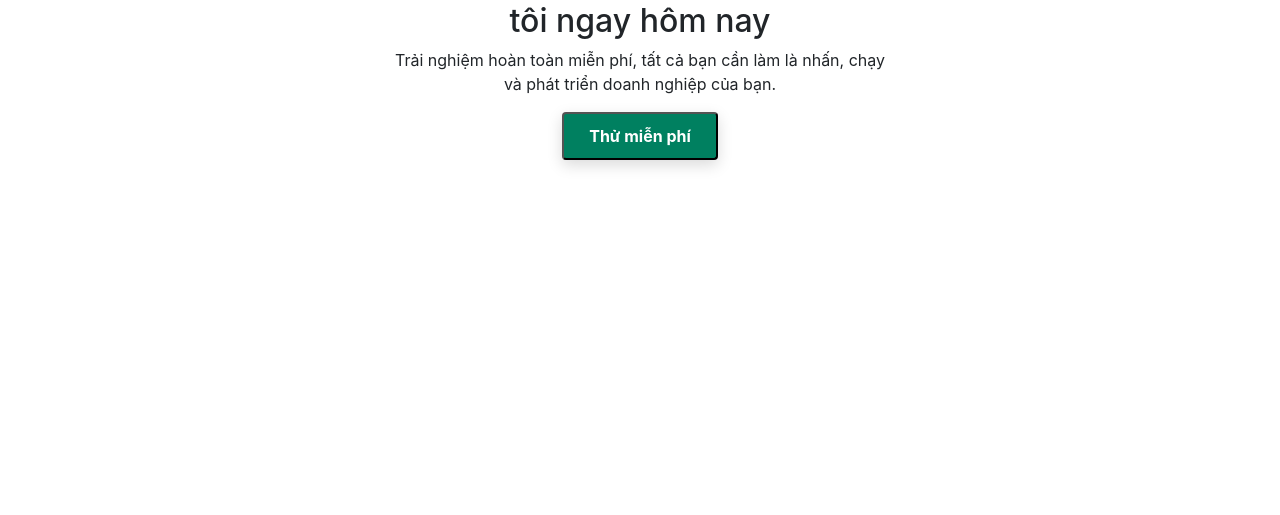
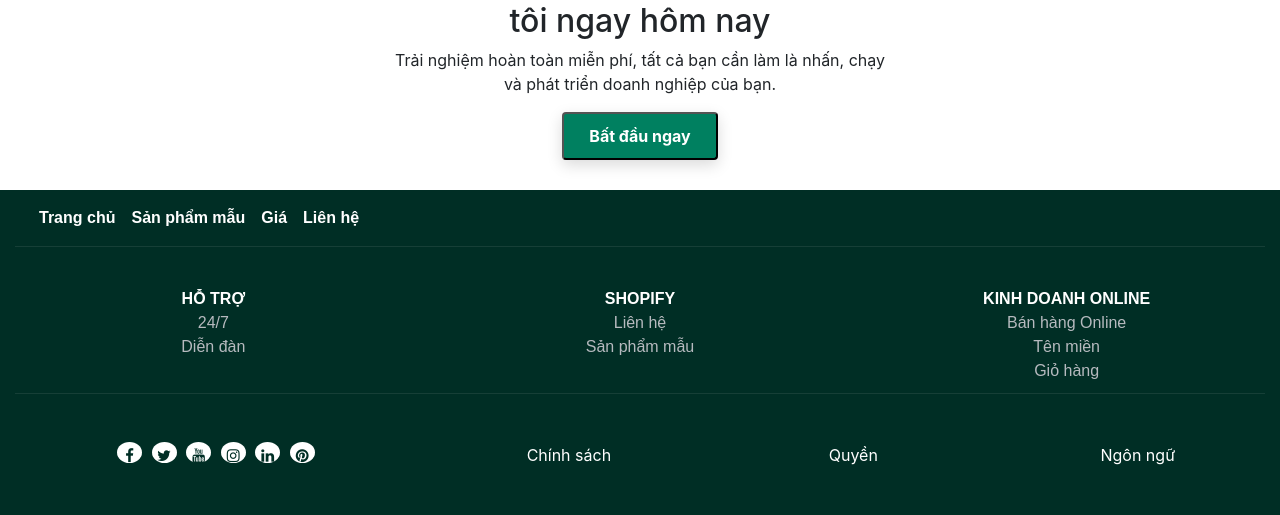
Before and after one commit to HoangViet144/Assignment-Web, a PHP site: page /Sell.html in a window 1280 px wide. Shown: the part 5117-5632 px from the top of the page. Before the commit the page ends 5285 px from the top, so only its background shows below. Run offline with PHP 8.4, Linux system fonts and the light colour scheme.

Commit message:
finish header,footer

```diff
--- a/Sell.html
+++ b/Sell.html
@@ -5,80 +5,133 @@
 		<meta name="viewport" content="width=device-width,initial-scale=1.0" />
 		<title>Sell</title>
 		<link rel="stylesheet" href="css/bootstrap-4.5.3-dist/css/bootstrap.css" />
-	<link rel="stylesheet" href="css/sell.css"/>
+		<link rel="stylesheet" href="https://cdnjs.cloudflare.com/ajax/libs/font-awesome/4.7.0/css/font-awesome.min.css" />
+		<link rel="stylesheet" href="css/sell.css" />
+		<script src="https://ajax.googleapis.com/ajax/libs/jquery/3.5.1/jquery.min.js"></script>
+		<script src="https://cdnjs.cloudflare.com/ajax/libs/popper.js/1.16.0/umd/popper.min.js"></script>
+		<script src="https://maxcdn.bootstrapcdn.com/bootstrap/4.5.2/js/bootstrap.min.js"></script>
+		<script src="index.js" type="text/javascript"></script>
 	</head>
 	<body>
+		<div id="container">
+			<div id="background" onclick="closeNav()"></div>
+			<div id="header">
+				<div id="mySidebar" class="sidebar">
+					<div id="sidebarContent">
+						<div class="row">
+							<div class="col-sm-10">
+								<img src="img/shopify-seeklogo.com.svg" id="logo" alt="Logo" />
+								<a id="company-name" href="./index.html">shopify</a>
+							</div>
+						</div>
+						<div class="row">
+							<div class="col-sm-12">
+								<a href="./pricing.html">Bảng giá</a>
+							</div>
+							<div class="col-sm-12">
+								<a href="./examples.html">Sản phẩm mẫu</a>
+							</div>
+							<div class="col-sm-12">
+								<a href="./login.html">Đăng nhập</a>
+							</div>
+							<div class="col-sm-12">
+								<a href="./register.html">Đăng ký</a>
+							</div>
+							<div class="col-sm-12">
+								<button onclick="window.location.href='login.html'">Bắt đầu ngay</button>
+							</div>
+						</div>
+						<div class="row">
+							<div class="col-sm-12">
+								<a href="./about.html">Về chúng tôi</a>
+							</div>
+							<div class="col-sm-12">
+								<a href="./contact.html">Liên hệ</a>
+							</div>
+						</div>
+					</div>
+				</div>
+
+				<nav class="header-navbar navbar navbar-expand-md navbar-light">
+					<div class="navbar-brand" href="#">
+						<img src="img/shopify-seeklogo.com.svg" id="logo" alt="Logo" />
+						<a id="company-name" class="nav-link" href="./index.html">shopify</a>
+					</div>
+
+					<button class="navbar-toggler" type="button" onclick="openNav()">
+						<span class="navbar-toggler-icon"></span>
+					</button>
+
+					<div class="collapse navbar-collapse" id="header-menu">
+						<ul class="navbar-nav">
+							<li class="nav-item">
+								<a class="nav-link" href="./about.html">Về chúng tôi</a>
+							</li>
+							<li class="nav-item">
+								<a class="nav-link" href="./pricing.html">Bảng giá</a>
+							</li>
+							<li class="nav-item">
+								<a class="nav-link" href="./login.html">Đăng nhập</a>
+							</li>
+							<li class="nav-item">
+								<a class="nav-link last-item" href="./login.html">Bắt đầu ngay</a>
+							</li>
+						</ul>
+					</div>
+				</nav>
+			</div>
 			<div class="row intro">
 				<div class="col-md-6 intro_text">
 					<h1 class="heading">
-				<span class="hightlight">Bán hàng -</span><br>
+						<span class="hightlight">Bán hàng -</span><br />
 						mọi nơi
 					</h1>
-			<p class="sub_head">
-				Một trang web giúp bạn bán hàng bất cứ khi nào khách hàng online, hoặc bất cứ khi nào có kết nối giữa các bạn
-			</p>
+					<p class="sub_head">Một trang web giúp bạn bán hàng bất cứ khi nào khách hàng online, hoặc bất cứ khi nào có kết nối giữa các bạn</p>
 					<div class="row option">
 						<a href="" class="col-md-6 choice">
-					<p class="head_highlight">
-						Cửa hàng trực tuyến
-					</p>
-					<p>
-						Buôn bán trực tuyến với các trang web thương mại
-					</p>
+							<p class="head_highlight">Cửa hàng trực tuyến</p>
+							<p>Buôn bán trực tuyến với các trang web thương mại</p>
 						</a>
 						<a href="" class="col-md-6 choice">
-					<p class="head_highlight">
-						Phần mềm bán hàng
-					</p>
-					<p>
-						Bán hàng tại các điểm bán lẻ, quảng cáo và nhiều hơn nữa
-					</p>
+							<p class="head_highlight">Phần mềm bán hàng</p>
+							<p>Bán hàng tại các điểm bán lẻ, quảng cáo và nhiều hơn nữa</p>
 						</a>
 						<a href="" class="col-md-6 choice">
-					<p class="head_highlight">
-						Mua chỉ với một nút bấm
-					</p>
-					<p>
-						Thêm các trang thương mại điện tử vào bất kì web hay blog nào !
-					</p>
+							<p class="head_highlight">Mua chỉ với một nút bấm</p>
+							<p>Thêm các trang thương mại điện tử vào bất kì web hay blog nào !</p>
 						</a>
 						<a href="" class="col-md-6 choice">
-					<p class="head_highlight">
-						Các trang bán hàng
-					</p>
-					<p>
-						Bán hàng ở trên các trang social media, các trang bán hàng online,...
-					</p>
+							<p class="head_highlight">Các trang bán hàng</p>
+							<p>Bán hàng ở trên các trang social media, các trang bán hàng online,...</p>
 						</a>
 					</div>
 				</div>
 				<div class="col-md-6 intro_image">
-			<img src="img/girl.png" class="girl">
-			<img src="img/little_tree.png" class="tree">
-			<img src="img/street.png" class="street">
+					<img src="img/girl.png" class="girl" />
+					<img src="img/little_tree.png" class="tree" />
+					<img src="img/street.png" class="street" />
 				</div>
-
 			</div>
 
 			<div class="row online_store">
 				<div class="col-md-6 online_store_text">
 					<div>
-				<p> TỰ TRANG TRÍ CỬA HÀNG CỦA RIÊNG BẠN </p>
+						<p>TỰ TRANG TRÍ CỬA HÀNG CỦA RIÊNG BẠN</p>
 						<h2>Thiết kế logo theo cách của bạn</h2>
 						<p class="marg">Mang sản phẩm của bạn đến với mọi người.</p>
 					</div>
 					<div class="store_hidden hidden">
-				<img src="img/background_laptop.png" class="background_laptop">
+						<img src="img/background_laptop.png" class="background_laptop" />
 						<video class="video" loop="true" autoplay="autoplay" controls muted>
-					<source src="img/video.mp4" type="video/mp4">
+							<source src="img/video.mp4" type="video/mp4" />
 						</video>
 					</div>
 					<div class="detail">
 						<h3>Hơn 70 giao diện</h3>
-				<p>Thiết kế thương hiệu của bạn trên những giao diện tuyệt đẹp </p>
+						<p>Thiết kế thương hiệu của bạn trên những giao diện tuyệt đẹp</p>
 					</div>
 					<div class="detail">
-				<h3>Kéo thả dễ dàng </h3>
+						<h3>Kéo thả dễ dàng</h3>
 						<p>Thiết kế trang web của bạn mà không cần code.</p>
 					</div>
 					<div class="detail">
@@ -191,26 +241,86 @@
 					</div>
 				</div>
 				<div class="col-md-6 channel_image">
-			<img src="img/chat.PNG" class="chat">
+					<img src="img/chat.PNG" class="chat" />
 				</div>
-
 			</div>
 			<div class="row">
 				<div class="start_sell">
 					<h2>Hãy bắt đầu bán hàng với chúng tôi ngay hôm nay</h2>
-			<p>
-				Trải nghiệm hoàn toàn miễn phí, tất cả bạn cần làm là nhấn, chạy và phát triển doanh nghiệp của bạn.
-			</p>
-			<button>
-				Thử miễn phí
-			</button>
+					<p>Trải nghiệm hoàn toàn miễn phí, tất cả bạn cần làm là nhấn, chạy và phát triển doanh nghiệp của bạn.</p>
+					<button onclick="window.location.href='./login.html'">Bất đầu ngay</button>
 				</div>
 			</div>
-	<div class="row end">
-
+			<div class="row end"></div>
+			<div id="footer">
+				<div class="container-fluid my-footer" style="background-color: #002e25">
+					<div id="my-footer-top" style="border-bottom: 1px solid rgba(210, 213, 217, 0.1)">
+						<nav class="navbar navbar-expand-lg" id="my-footer-top-desk">
+							<ul class="navbar-nav">
+								<li class="nav-item">
+									<a class="nav-link" href="./index.html">Trang chủ</a>
+								</li>
+								<li class="nav-item">
+									<a class="nav-link" href="./examples.html">Sản phẩm mẫu</a>
+								</li>
+								<li class="nav-item">
+									<a class="nav-link" href="./pricing.html">Giá</a>
+								</li>
+								<li class="nav-item">
+									<a class="nav-link" href="./contact.html">Liên hệ</a>
+								</li>
+							</ul>
+						</nav>
+						<div id="my-footer-top-mobile">
+							<div class="row">
+								<div class="col-12 col-md-4">
+									<a href="./index.html">Trang chủ</a><br />
+									<a href="./examples.html">Sản phẩm mẫu</a> <br />
+									<a href="./pricing.html">Giá</a> <br />
+									<a href="./contact.html">Liên hệ</a> <br />
 								</div>
-
-
-
+							</div>
+						</div>
+					</div>
+					<div class="row" style="padding-top: 40px">
+						<div class="col-4 col-md-4">
+							<a href="./contact.html" class="my-title-col">HỖ TRỢ </a><br />
+							<a href="#">24/7 </a><br />
+							<a href="#">Diễn đàn </a>
+						</div>
+						<div class="col-4 col-md-4">
+							<a href="./index.html" class="my-title-col">SHOPIFY</a><br />
+							<a href="./contact.html">Liên hệ </a><br />
+							<a href="./examples.html">Sản phẩm mẫu </a>
+						</div>
+						<div class="col-4 col-md-4">
+							<a href="#" class="my-title-col">KINH DOANH ONLINE </a><br />
+							<a href="#">Bán hàng Online </a><br />
+							<a href="#">Tên miền </a><br />
+							<a href="#">Giỏ hàng </a>
+						</div>
+					</div>
+					<div id="my-footer-bottom">
+						<div class="row" style="padding-top: 3em; padding-bottom: 3em">
+							<div class="col-12 col-md-4">
+								<a href="#" class="fa fa-facebook"></a>
+								<a href="#" class="fa fa-twitter"></a>
+								<a href="#" class="fa fa-youtube"></a>
+								<a href="#" class="fa fa-instagram"></a>
+								<a href="#" class="fa fa-linkedin"></a>
+								<a href="#" class="fa fa-pinterest"></a>
+							</div>
+							<div class="col align-self-end">
+								<div class="row">
+									<div class="col-12 col-md-4"><a href="#"> Chính sách</a></div>
+									<div class="col-12 col-md-4"><a href="#"> Quyền</a></div>
+									<div class="col-12 col-md-4"><a href="#"> Ngôn ngữ</a></div>
+								</div>
+							</div>
+						</div>
+					</div>
+				</div>
+			</div>
+		</div>
 	</body>
 </html>
--- a/contact.html
+++ b/contact.html
@@ -6,10 +6,11 @@
 		<title>contact</title>
 		<link rel="stylesheet" href="css/contact.css" />
 		<link rel="stylesheet" href="css/bootstrap-4.5.3-dist/css/bootstrap.css" />
-		<script src="index.js" type="text/javascript"></script>
+		<link rel="stylesheet" href="https://cdnjs.cloudflare.com/ajax/libs/font-awesome/4.7.0/css/font-awesome.min.css" />
 		<script src="https://ajax.googleapis.com/ajax/libs/jquery/3.5.1/jquery.min.js"></script>
 		<script src="https://cdnjs.cloudflare.com/ajax/libs/popper.js/1.16.0/umd/popper.min.js"></script>
 		<script src="https://maxcdn.bootstrapcdn.com/bootstrap/4.5.2/js/bootstrap.min.js"></script>
+		<script src="index.js" type="text/javascript"></script>
 		<!-- ICON FOOTER -->
 		<script src="https://kit.fontawesome.com/a076d05399.js"></script>
 	</head>
@@ -24,9 +25,6 @@
 							<div class="col-sm-10">
 								<img src="img/shopify-seeklogo.com.svg" id="logo" alt="Logo" />
 								<a id="company-name" href="./index.html">shopify</a>
-							</div>
-							<div class="col-sm-1">
-								<a href="javascript:void(0)" class="closebtn" onclick="closeNav()">X</a>
 							</div>
 						</div>
 						<div class="row">
--- a/css/contact.css
+++ b/css/contact.css
@@ -132,6 +132,9 @@
 	flex-grow: 0 !important;
 }
 /*end header*/
+.container-fluid #part1 {
+	padding-top: 70px;
+}
 #title1 {
 	font-weight: 700;
 	color: #6b7177;
--- a/css/sell.css
+++ b/css/sell.css
@@ -1,3 +1,137 @@
+/*header*/
+#header {
+	max-width: 1600px;
+	background-color: white;
+	border-bottom: 1px solid #e8e9eb;
+	position: fixed;
+	margin-top: 0;
+	margin-left: auto;
+	width: 100%;
+	z-index: 1000;
+	max-height: 40%;
+	padding: 0% 5%;
+}
+.navbar {
+	width: 100%;
+}
+#logo {
+	max-height: 40px;
+	margin: auto 0;
+}
+
+#company-name {
+	padding-left: 4%;
+	font-size: 1.3em;
+	color: black;
+	font-weight: bold;
+	font-style: italic;
+}
+#sidebarContent {
+	padding: 15%;
+	padding-top: 5%;
+}
+.sidebar {
+	height: 100%;
+	width: 0;
+	position: fixed;
+	z-index: 1;
+	top: 0;
+	right: 0;
+	background-color: white;
+	overflow-x: hidden;
+	transition: 0.5s;
+}
+#container #header #mySidebar #sidebarContent .row {
+	display: flex !important;
+	justify-content: space-between;
+	padding-bottom: 5%;
+	border-bottom: 1px solid Gainsboro;
+}
+#container #header #mySidebar #sidebarContent .row .col-sm-10 {
+	padding: 0%;
+}
+#container #header #mySidebar #sidebarContent .row .col-sm-10 #company-name {
+	color: black;
+	font-weight: bold;
+	font-style: italic;
+}
+
+#container #header #mySidebar #sidebarContent .row .col-sm-10 #company-name:hover {
+	text-decoration: none;
+}
+#container #header #mySidebar #sidebarContent .row .col-sm-1 a {
+	color: black;
+	font-size: 1.5em;
+}
+#container #header #mySidebar #sidebarContent .row .col-sm-1 a:hover {
+	text-decoration: none;
+}
+#container #header #mySidebar #sidebarContent .row .col-sm-12 {
+	padding: 0%;
+	margin-top: 5%;
+	margin-bottom: 5%;
+}
+#container #header #mySidebar #sidebarContent .row .col-sm-12 a {
+	color: black;
+	font-weight: 500;
+}
+#container #header #mySidebar #sidebarContent .row .col-sm-12 a:hover {
+	text-decoration: none;
+}
+#container #header #mySidebar #sidebarContent .row .col-sm-12 button {
+	width: 100%;
+	color: white;
+	font-weight: bold;
+	padding-top: 3%;
+	padding-bottom: 3%;
+	background-color: #008060;
+	box-shadow: 0 5px 15px 0 rgba(0, 0, 0, 0.1);
+}
+#container #header #mySidebar #sidebarContent .row .col-sm-12 button:hover {
+	background-color: #004d3a;
+	box-shadow: 0 15px 15px 0 rgba(0, 0, 0, 0.15);
+}
+#background {
+	opacity: 0.2;
+	background-color: black;
+	width: 0%;
+	height: 100%;
+	position: fixed;
+	z-index: 1;
+	top: 0;
+	right: 0;
+	overflow-x: hidden;
+}
+#header .header-navbar #header-menu ul li {
+	margin: 0 10px;
+}
+#header .header-navbar #header-menu ul li .last-item {
+	color: #fff;
+	background-color: #008060;
+	font-weight: 700;
+	transition: 150ms ease;
+	transition-property: background-color, box-shadow, color;
+	box-shadow: 0 5px 15px 0 rgba(0, 0, 0, 0.15);
+}
+#header .header-navbar #header-menu ul li .last-item:hover {
+	background-color: #004d3a;
+	box-shadow: 0 15px 15px 0 rgba(0, 0, 0, 0.15);
+}
+#header .header-navbar #header-menu ul li a {
+	font-size: 1em;
+}
+#header .header-navbar {
+	display: flex !important;
+	justify-content: space-between;
+}
+#header .header-navbar .navbar-brand {
+	display: flex;
+	flex-grow: 0 !important;
+}
+#header .header-navbar .navbar-collapse {
+	flex-grow: 0 !important;
+}
+/*end header*/
 .intro {
 	background-color: #c3f0db;
 	margin-bottom: 20%;
@@ -14,11 +148,11 @@
 	margin-bottom: 10%;
 }
 a {
-    color:green;
+	color: green;
 }
 a:hover {
 	text-decoration: none;
-    color:green;
+	color: green;
 }
 a.col-md-6.choice {
 	text-decoration: none;
@@ -27,7 +161,7 @@ a.col-md-6.choice {
 	margin-bottom: 5%;
 	margin-right: 5%;
 }
-.head_highlight{
+.head_highlight {
 	color: green;
 }
 .head_highlight:hover {
@@ -47,7 +181,7 @@ a.col-md-6.choice {
 	position: absolute;
 	margin-left: 38%;
 }
-.street{
+.street {
 	max-width: 40%;
 	position: absolute;
 	margin-left: 38%;
@@ -57,7 +191,6 @@ a.col-md-6.choice {
 	margin-bottom: 10%;
 }
 
-
 .option {
 	margin: 0px;
 }
@@ -65,7 +198,6 @@ a.col-md-6.choice {
 img {
 	max-width: 70%;
 	height: auto;
-
 }
 .online_store {
 	position: relative;
@@ -76,7 +208,7 @@ img {
 	padding-top: 5%;
 	padding-bottom: 5%;
 }
-.online_store_image{
+.online_store_image {
 	position: absolute;
 	max-width: 100%;
 	margin-left: 65%;
@@ -90,10 +222,9 @@ img {
 	margin-top: 26%;
 	margin-left: 7.5%;
 }
-.point_of_sale{
+.point_of_sale {
 	position: relative;
 	margin-left: 15%;
-
 }
 .point_of_sale_text {
 	max-width: auto;
@@ -105,17 +236,17 @@ img {
 	padding-top: 5%;
 	padding-bottom: 5%;
 }
-.point_of_sale_image{
+.point_of_sale_image {
 	position: absolute;
 }
 
-.sale_girl{
+.sale_girl {
 	position: absolute;
 	max-width: 50%;
 	margin-left: 20%;
 	margin-top: 15%;
 }
-.device{
+.device {
 	max-width: 30%;
 	position: absolute;
 	border-top-right-radius: 25pt;
@@ -137,7 +268,7 @@ img {
 	padding-top: 5%;
 	padding-bottom: 5%;
 }
-.buy_image{
+.buy_image {
 	position: absolute;
 	margin-left: 60%;
 }
@@ -154,7 +285,7 @@ img {
 	max-width: 100%;
 	margin-left: 65%;
 }
-.channel{
+.channel {
 	position: relative;
 	margin-left: 15%;
 }
@@ -227,13 +358,18 @@ button {
 		max-width: 80%;
 		margin-top: 130%;
 	}
-    .point_of_sale_text, .channel_text {
+	.point_of_sale_text,
+	.channel_text {
 		margin-left: 0%;
 	}
-    .online_store,.buy {
+	.online_store,
+	.buy {
 		width: 75%;
 	}
-    .online_store_image, .point_of_sale_image, .buy_image, .channel_image {
+	.online_store_image,
+	.point_of_sale_image,
+	.buy_image,
+	.channel_image {
 		display: none;
 	}
 	.store_hidden {
@@ -268,17 +404,114 @@ button {
 	a.col-md-6.choice {
 		max-width: 100%;
 	}
-    .channel_text,.point_of_sale_text {
+	.channel_text,
+	.point_of_sale_text {
 		padding-left: 5%;
 	}
 }
 @media only screen and (max-width: 400px) {
-    .store_hidden,.buy_image_hidden,.channel_image_hidden,.point_hidden,.street,.tree {
+	.store_hidden,
+	.buy_image_hidden,
+	.channel_image_hidden,
+	.point_hidden,
+	.street,
+	.tree {
 		display: none;
 	}
 	.col-md-6 {
 		width: 20em;
 		max-width: 100%;
 	}
+}
 
+/* footer css*/
+#footer div.my-footer > nav.navbar.navbar-expand-lg,
+div.my-footer > div.row {
+	background-color: #002e25;
+	text-decoration: none;
+	font-family: "Thasadith", sans-serif;
 }
+
+#footer li.nav-item > a.nav-link {
+	background-color: #002e25;
+	text-decoration: none;
+	color: white;
+	font-family: "Thasadith", sans-serif;
+	font-weight: bolder;
+}
+#footer a.nav-link:hover {
+	text-decoration: none;
+	border-bottom: 2px solid white;
+	color: white;
+	font-family: "Thasadith", sans-serif;
+}
+#footer div.row > a {
+	color: #b6babf;
+	text-decoration: none;
+	font-family: "Thasadith", sans-serif;
+}
+#footer div#my-footer-bottom {
+	margin-top: 10px;
+	border-top: 1px solid rgba(210, 213, 217, 0.1);
+	margin-left: 0;
+}
+/*MY ICON FOOTER  */
+
+#footer a.fa.fa-facebook,
+#footer a.fa.fa-twitter,
+#footer a.fa.fa-youtube,
+#footer a.fa.fa-instagram,
+#footer a.fa.fa-linkedin,
+#footer a.fa.fa-pinterest {
+	padding: 6px 2px 0px 2px;
+	font-size: 15px;
+	width: 25px;
+	text-align: center;
+	text-decoration: none;
+	border-radius: 50%;
+	background-color: white;
+	color: #002e25;
+	margin-left: 5px;
+}
+#footer div.col.align-self-end > a {
+	color: white;
+	text-decoration: none;
+	padding-right: 2.5em;
+	font-weight: lighter;
+}
+#footer div.col-4.col-md-4 > div.row.my-title-col > a {
+	color: white;
+}
+/* check already */
+#footer div.row > div.col-4.col-md-4 > a.my-title-col {
+	color: white;
+	font-weight: bolder;
+}
+#footer div.row > div.col-4.col-md-4 > a {
+	color: #b6babf;
+}
+#footer div.col.align-self-end > div.row > div.col-12.col-md-4 a,
+#footer div.my-footer-bottom-mobile > div.row > div.col-12.col-md-4 > a {
+	color: white !important;
+	text-decoration: none;
+}
+#footer #my-footer-top-mobile {
+	display: none;
+}
+@media (max-width: 1200px) {
+	#footer #my-footer-top-desk {
+		display: none;
+	}
+	#footer #my-footer-top-mobile {
+		display: block;
+	}
+	#footer #my-footer-top-mobile > div.row > div.col-12.col-md-4 a {
+		color: white !important;
+		display: block;
+		text-decoration: none;
+		font-weight: bolder;
+	}
+}
+#footer * {
+	text-align: center;
+}
--- a/css/style.css
+++ b/css/style.css
@@ -255,6 +255,10 @@
 }
 #section3 .row .col-sm #empower {
 	margin-top: 15%;
+}
+#section3 #sell-a {
+	color: #008060;
+	padding: 5%;
 }
 #section4 {
 	margin-top: 10%;
--- a/examples.html
+++ b/examples.html
@@ -23,9 +23,6 @@
 							<div class="col-sm-10">
 								<img src="img/shopify-seeklogo.com.svg" id="logo" alt="Logo" />
 								<a id="company-name" href="./index.html">shopify</a>
-							</div>
-							<div class="col-sm-1">
-								<a href="javascript:void(0)" class="closebtn" onclick="closeNav()">X</a>
 							</div>
 						</div>
 						<div class="row">
--- a/index.html
+++ b/index.html
@@ -23,9 +23,6 @@
                             <div class="col-sm-10">
                                 <img src="img/shopify-seeklogo.com.svg" id="logo" alt="Logo" />
                                 <a id="company-name"  href="./index.html">shopify</a>
-                            </div>
-                            <div class="col-sm-1">
-                                <a href="javascript:void(0)" class="closebtn" onclick="closeNav()">X</a>
                             </div>
                         </div>
                         <div class="row">
@@ -175,6 +172,7 @@
                     <div class="col-sm">
                         <p class="header">Bán hàng <br />ở mọi nơi</p>
                         <p class="content">Dùng một nền tảng có thể bán sản phẩm ở mọi nơi, cho bất cứ ai thông qua trang web của bạn, mạng xã hội và sàn thương mại điện tử</p>
+                        <a id="sell-a" href="./Sell.html">Khám phá cách bán hàng </a>
                     </div>
                 </div>
                 <div class="row">
--- a/index.js
+++ b/index.js
@@ -25,3 +25,24 @@ $(document).ready(function () {
         $("#" + elt).removeClass('hide');
     });
 })
+var x = document.getElementById("my-table-basic");
+var y = document.getElementById("my-table-shopify");
+var z = document.getElementById("my-table-advance")
+
+function myFunction1() {
+    x.style.display = "block";
+    y.style.display = "none";
+    z.style.display = "none";
+}
+
+function myFunction2() {
+    y.style.display = "block";
+    x.style.display = "none";
+    z.style.display = "none";
+}
+
+function myFunction3() {
+    z.style.display = "block";
+    y.style.display = "none";
+    x.style.display = "none";
+}
```
Also changed, not shown: other parts of Sell.html (+19 -22 lines), Pricing.html (+5 -6 lines), css/Pricing.css (+54 -51 lines). Lines whose indentation alone changed are shown as unchanged.
